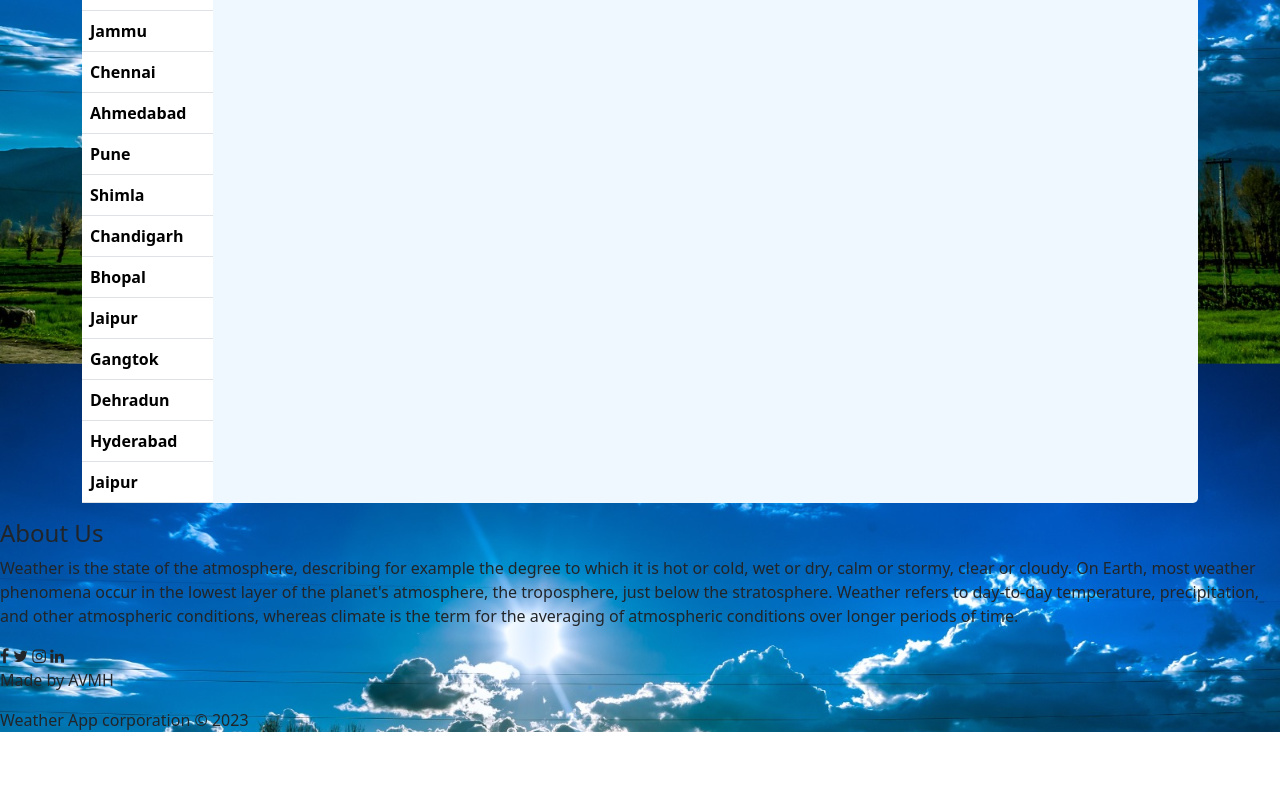
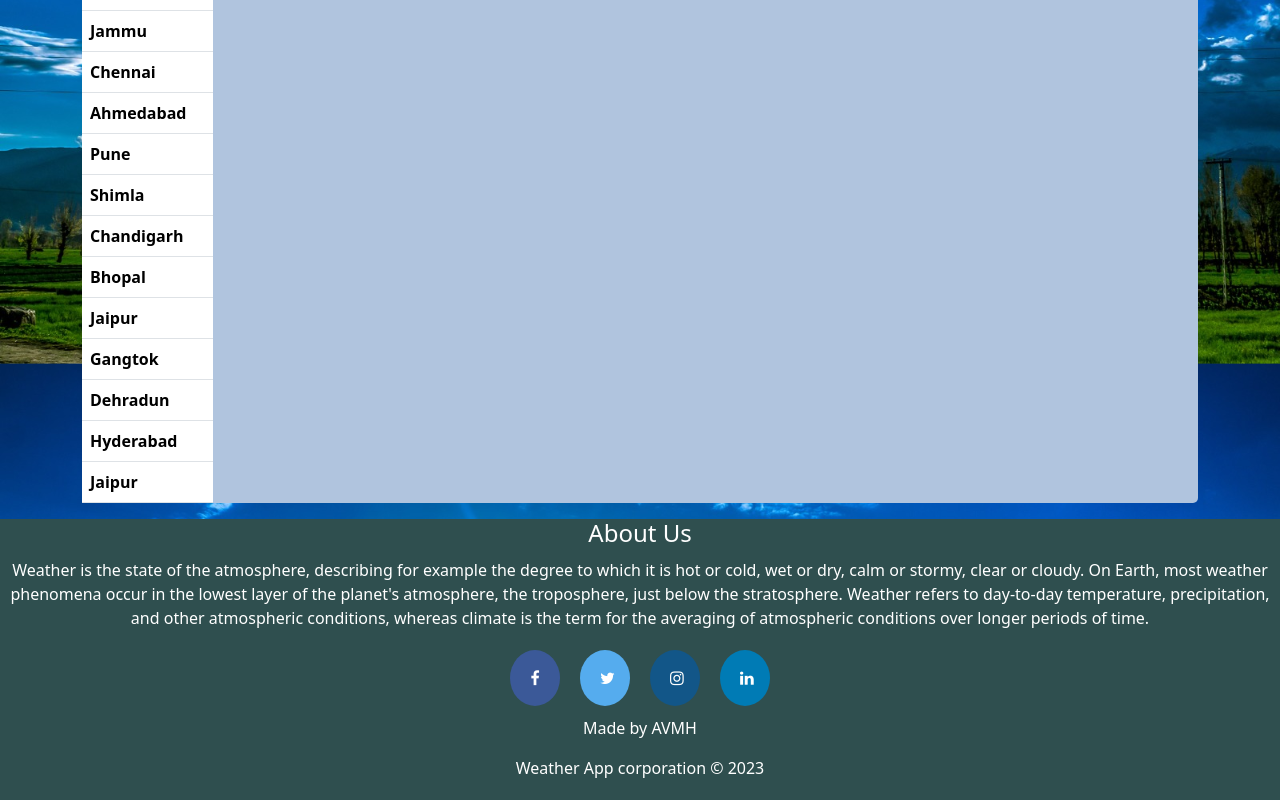
Before and after one commit to mangeshss/WeatherSearch, a plain HTML site: page index.html in a window 1280 px wide. Shown: the part 878-1678 px from the top of the page. Before the commit the page ends 1610 px from the top, so only its background shows below. Drawn offline with nearby package versions, Linux system fonts and the light colour scheme; no server answers.

Commit message:
Update style.css

```diff
--- a/style.css
+++ b/style.css
@@ -3,20 +3,114 @@
     padding: 0px;
     box-sizing: border-box;
 }
+body{
+    background-color:darkslategray;
 
-body {
+}
+
+.main {
     /* background-color: aqua; */
     background-image: url("image.jpg");
     background-size: auto;
     background-size: 100%;
+    /* background-color: orange; */
 }
 
 .table {
-    background-color: aliceblue;
+    background-color: lightsteelblue;
     border-radius: 5px;
 }
 
 .display-6 {
-    background-color: antiquewhite;
+    /* display:inline-block; */
+    /* text-content: center; */
+    text-align: center;
     border-radius: 10px;
 }
+
+.display-6 span {
+    /* background-color: antiquewhite; */
+    border-radius: 5px;
+    padding: 5px 5px;
+    background-color: orange;
+
+}
+
+#wrong-name {
+    /* background-color: yellow; */
+    border-radius: 5px;
+}
+
+.w1 {
+    font: solid bold 20px black;
+    text-align: center;
+    margin: 10px 10px;
+    /* background-color: aquamarine; */
+}
+
+.w2 {
+    text-align: center;
+    font: bold balck;
+}
+
+.w3 {
+    text-align: center;
+}
+.footer{
+    /* background-color:darkslategray; */
+    color: white;
+}
+/* *********************************************************** */
+.fa {
+    padding: 20px;
+    font-size: 30px;
+    width: 50px;
+    margin: 10px;
+    text-align: center;
+    text-decoration: none;
+    border-radius: 50%;
+  }
+
+  /* Add a hover effect if you want */
+  .fa:hover {
+    opacity: 0.7;
+  }
+
+  /* Set a specific color for each brand */
+
+  /* Facebook */
+  .fa-facebook {
+    background: #3B5998;
+    color: white;
+  }
+
+  /* Twitter */
+  .fa-twitter {
+    background: #55ACEE;
+    color: white;
+  }
+  .fa-linkedin {
+    background: #007bb5;
+    color: white;
+  }
+  .fa-instagram {
+    background: #125688;
+    color: white;
+  }
+  .icons{
+    display: flex;
+    justify-content: center;
+
+    /* justify-content: space-between; */
+  }
+  /* *************************** */
+  .bottom{
+    margin-bottom: 20px;
+    text-align: center;
+  }
+  /* .fa-twitter {
+    background: #55ACEE;
+    color: white;
+    position: relative;
+    right: 20px;
+} *
```
